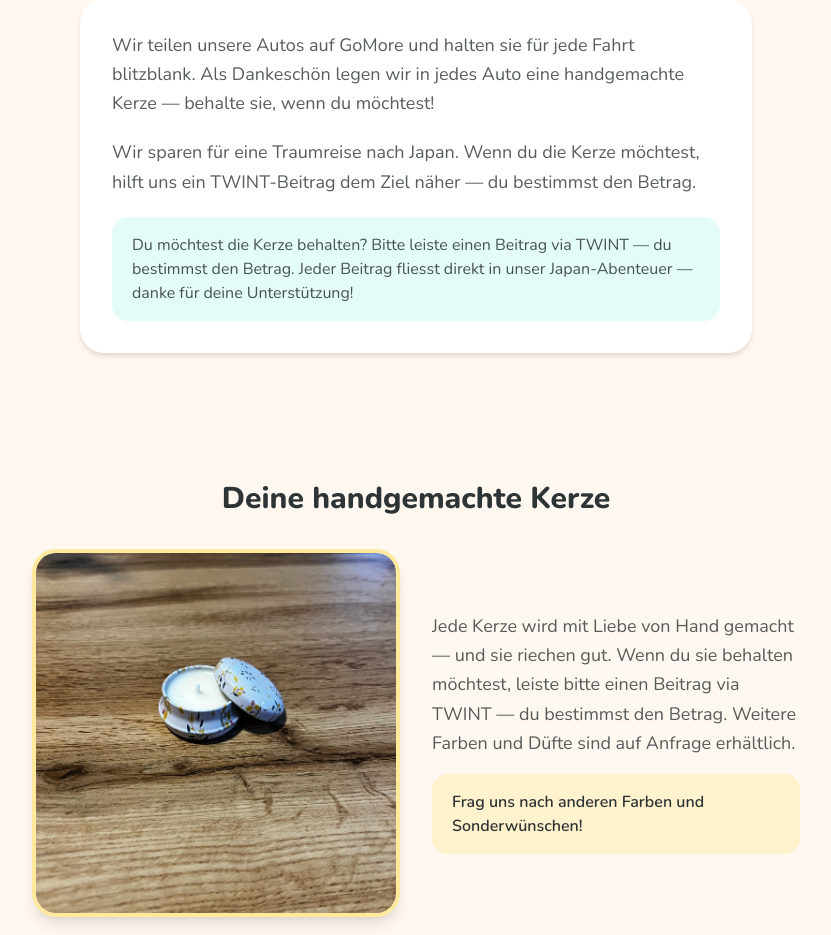
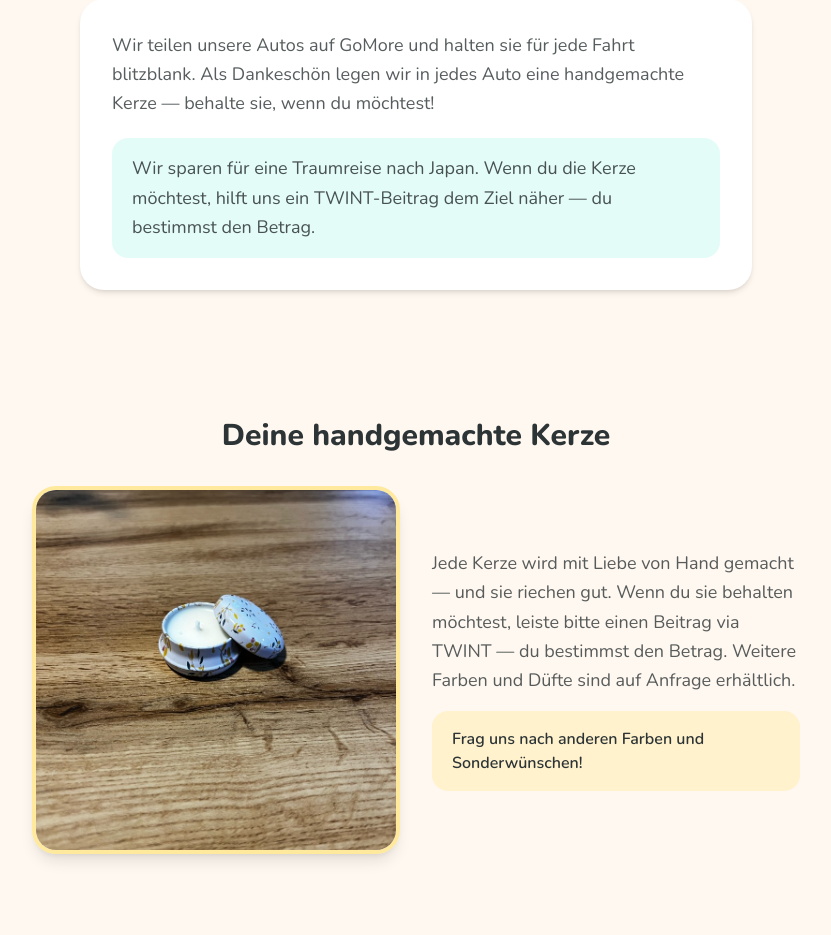
Before and after one commit to gabrielebrunini/ourcandle4u, a Next.js app: page /de in a window 1280 px wide. Shown: the part 1520-2455 px from the top of the page, without its empty margins (224-1055 px from the left). Built offline with nearby package versions, Linux system fonts and the light colour scheme.

Commit message:
Remove repetitive story paragraph and highlight Japan/TWINT line in box.
Drop paragraph3 across all locales; apply mint highlight box to paragraph2 instead.

Co-authored-by: Cursor <cursoragent@cursor.com>

```diff
--- a/components/Story.tsx
+++ b/components/Story.tsx
@@ -24,11 +24,8 @@ export default function Story() {
           <p className="text-lg leading-relaxed text-charcoal/80">
             {t("paragraph1")}
           </p>
-          <p className="text-lg leading-relaxed text-charcoal/80">
+          <p className="rounded-2xl bg-mint/20 px-5 py-4 text-lg leading-relaxed font-medium text-charcoal/85">
             {t("paragraph2")}
-          </p>
-          <p className="rounded-2xl bg-mint/20 px-5 py-4 text-base font-medium text-charcoal/85">
-            {t("paragraph3")}
           </p>
         </div>
       </div>
--- a/messages/de.json
+++ b/messages/de.json
@@ -18,8 +18,7 @@
     "title": "Warum eine Kerze?",
     "altTravel": "Gabriele und Angelika auf Reisen — träumen von Japan",
     "paragraph1": "Wir teilen unsere Autos auf GoMore und halten sie für jede Fahrt blitzblank. Als Dankeschön legen wir in jedes Auto eine handgemachte Kerze — behalte sie, wenn du möchtest!",
-    "paragraph2": "Wir sparen für eine Traumreise nach Japan. Wenn du die Kerze möchtest, hilft uns ein TWINT-Beitrag dem Ziel näher — du bestimmst den Betrag.",
-    "paragraph3": "Du möchtest die Kerze behalten? Bitte leiste einen Beitrag via TWINT — du bestimmst den Betrag. Jeder Beitrag fliesst direkt in unser Japan-Abenteuer — danke für deine Unterstützung!"
+    "paragraph2": "Wir sparen für eine Traumreise nach Japan. Wenn du die Kerze möchtest, hilft uns ein TWINT-Beitrag dem Ziel näher — du bestimmst den Betrag."
   },
   "candle": {
     "title": "Deine handgemachte Kerze",
--- a/messages/en.json
+++ b/messages/en.json
@@ -18,8 +18,7 @@
     "title": "Why a candle?",
     "altTravel": "Gabriele and Angelika on a trip — dreaming of Japan",
     "paragraph1": "We share our cars on GoMore and love keeping them spotless for every trip. As a thank-you, we leave a handmade candle in each car — yours to keep if you'd like it!",
-    "paragraph2": "We're saving up for a dream trip to Japan. If you want the candle, a TWINT contribution helps us get one step closer — you decide the amount.",
-    "paragraph3": "If you want to keep the candle, please make a contribution via TWINT — you decide the amount. Every contribution goes straight toward our Japan adventure — thank you for supporting us!"
+    "paragraph2": "We're saving up for a dream trip to Japan. If you want the candle, a TWINT contribution helps us get one step closer — you decide the amount."
   },
   "candle": {
     "title": "Your handmade candle",
--- a/messages/fr.json
+++ b/messages/fr.json
@@ -18,8 +18,7 @@
     "title": "Pourquoi une bougie ?",
     "altTravel": "Gabriele et Angelika en voyage — rêvant du Japon",
     "paragraph1": "Nous partageons nos voitures sur GoMore et aimons les garder impeccables pour chaque trajet. En remerciement, nous laissons une bougie faite main dans chaque voiture — gardez-la si vous le souhaitez !",
-    "paragraph2": "Nous économisons pour un voyage de rêve au Japon. Si vous voulez la bougie, une contribution TWINT nous rapproche du but — vous décidez du montant.",
-    "paragraph3": "Vous voulez garder la bougie ? Merci de faire une contribution via TWINT — vous décidez du montant. Chaque contribution va directement vers notre aventure au Japon — merci pour votre soutien !"
+    "paragraph2": "Nous économisons pour un voyage de rêve au Japon. Si vous voulez la bougie, une contribution TWINT nous rapproche du but — vous décidez du montant."
   },
   "candle": {
     "title": "Votre bougie faite main",
--- a/messages/it.json
+++ b/messages/it.json
@@ -18,8 +18,7 @@
     "title": "Perché una candela?",
     "altTravel": "Gabriele e Angelika in viaggio — sognando il Giappone",
     "paragraph1": "Condividiamo le nostre auto su GoMore e le teniamo impeccabili per ogni viaggio. Come ringraziamento, lasciamo una candela fatta a mano in ogni auto — tienila se ti va!",
-    "paragraph2": "Stiamo risparmiando per un viaggio da sogno in Giappone. Se vuoi la candela, un contributo con TWINT ci avvicina al traguardo — decidi tu l'importo.",
-    "paragraph3": "Vuoi tenere la candela? Fai un contributo via TWINT — decidi tu l'importo. Ogni contributo va direttamente verso la nostra avventura in Giappone — grazie per il tuo supporto!"
+    "paragraph2": "Stiamo risparmiando per un viaggio da sogno in Giappone. Se vuoi la candela, un contributo con TWINT ci avvicina al traguardo — decidi tu l'importo."
   },
   "candle": {
     "title": "La tua candela artigianale",
```
